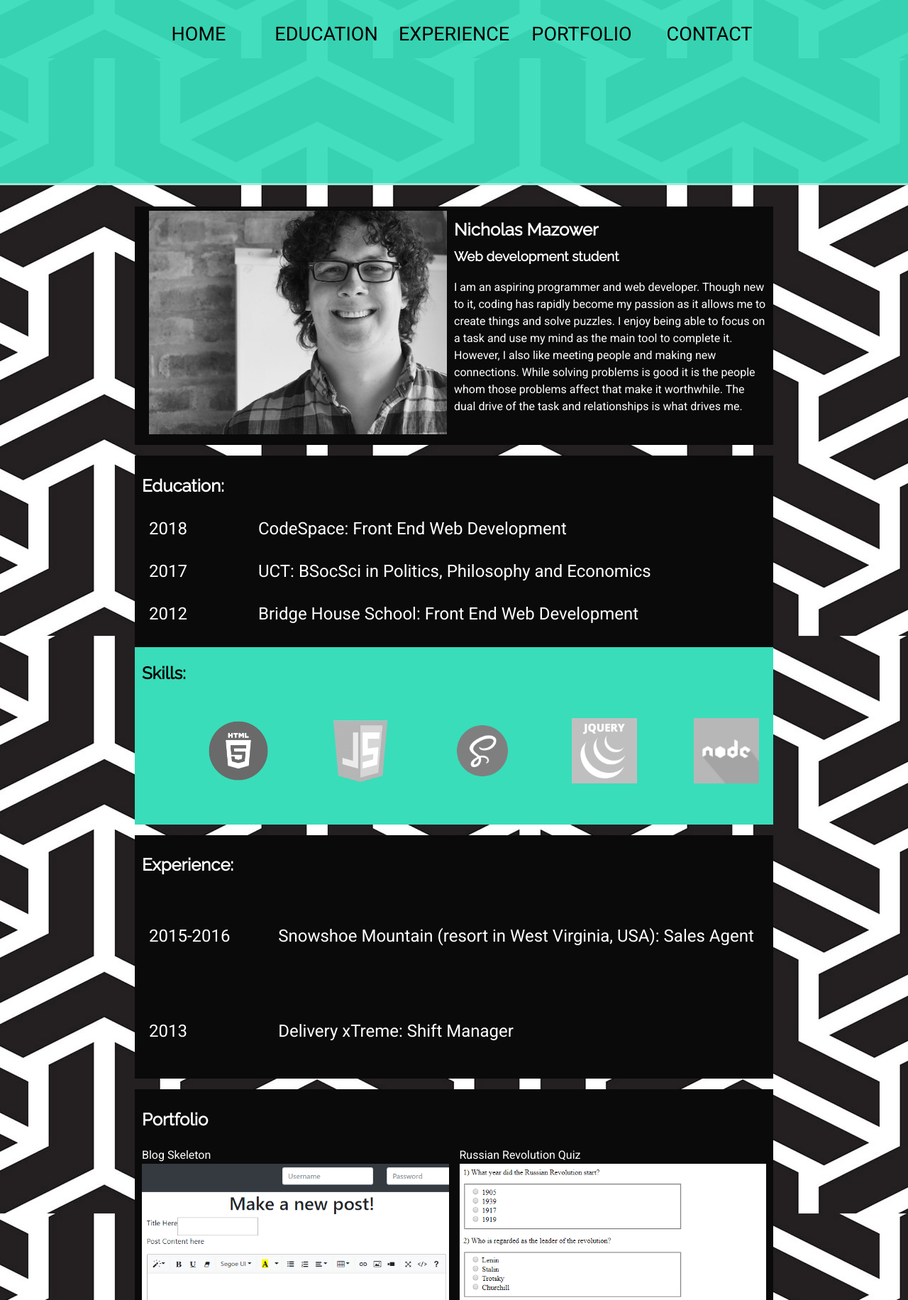
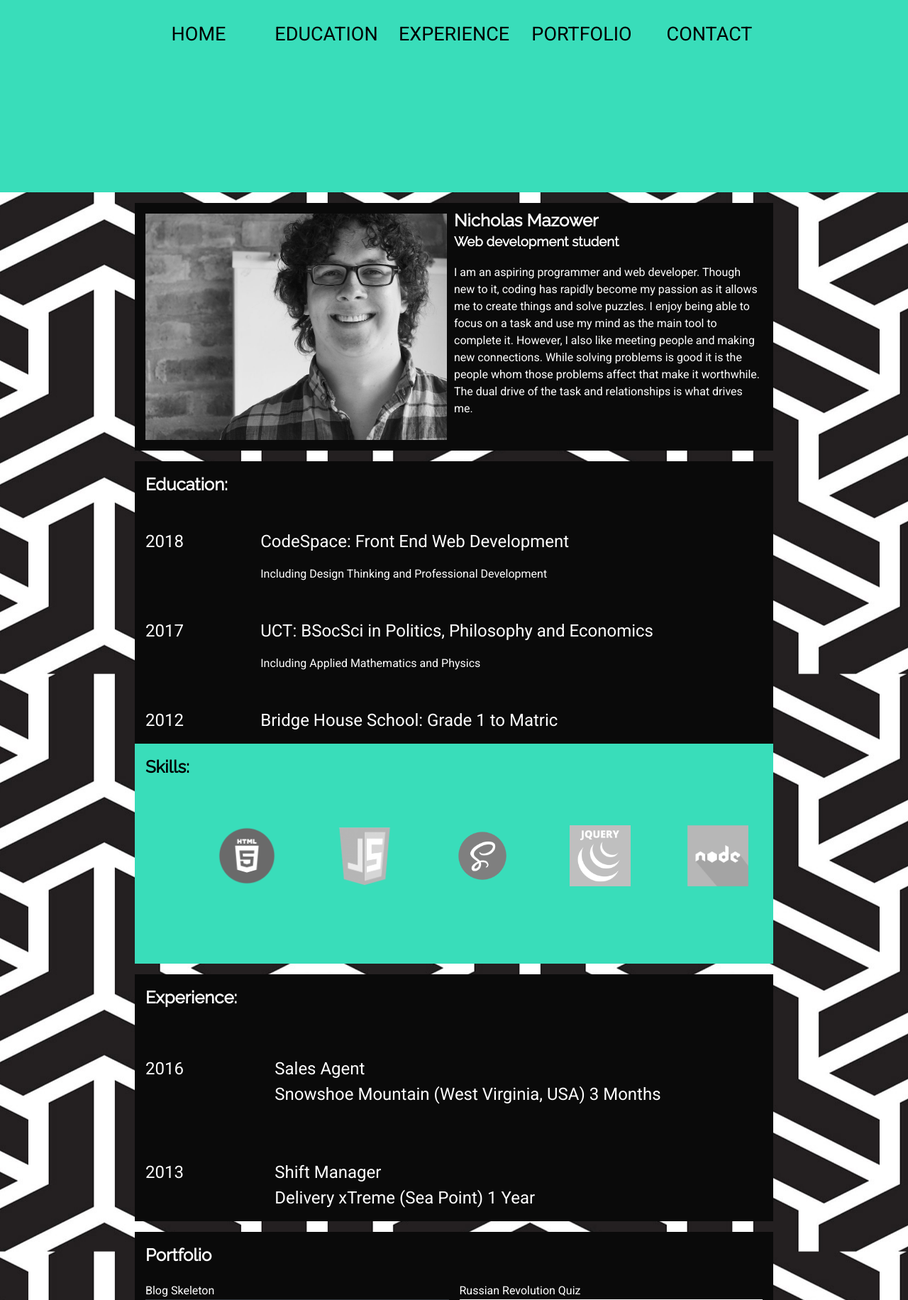
Before and after one commit to PaintingCaves/cv-website, a web app: file index.html in a window 1280 px wide. Shown: the top 1832 px of the page at 71% size. Run offline with its HTML, style and script files only (its server is not run), Linux system fonts and the light colour scheme.

Commit message:
more changes of style

```diff
--- a/assets/css/styles.css
+++ b/assets/css/styles.css
@@ -12,9 +12,23 @@ h1, h2, h3 {
 }
 .educationText{
   font-size: 1.5em;
+  margin-bottom: 0;
 }
 .educationDate{
   padding-right: 100px;
+}
+#eddate1, #eddate2, #eddate3, #edtext1, #edtext2, #edtext3{
+  padding: 0;
+}
+#educationGrid{
+  display: grid;
+  grid-template-columns: 17.5% 87.5%;
+  grid-template-rows: auto auto auto;
+  grid-template-areas:
+  'eddate1 edtext1'
+  'eddate2 edtext2'
+  'eddate3 edtext3';
+  gap: 10px;
 }
 #experienceContent{
   display: grid;
@@ -25,20 +39,24 @@ h1, h2, h3 {
   'date2 text2';
   gap: 10px;
 }
+
 #date1{
   grid-area: date1;
 }
 #date2{
   grid-area: date2;
+  padding-bottom: 0;
 }
 #text1{
   grid-area: text1;
 }
 #text2{
   grid-area: text2;
+  padding-bottom: 0;
 }
 .experienceText{
   font-size: 1.5em;
+  margin-bottom: 0;
 }
 #date1, #date2 {
   padding-left: 0;
@@ -63,11 +81,10 @@ h1, h2, h3 {
 body:not(.owl-carousel) {
   display: grid;
   grid-template-columns:1fr 900px 1fr;
-  grid-template-rows: 10% 4fr 10%;
+  grid-template-rows: 10% 4fr;
   grid-template-areas:
   'header header header'
-  'padding-left body padding-right'
-  'footer footer footer';
+  'padding-left body padding-right';
   grid-gap: 15px;
   height: auto;
   background-image: url("../images/04.jpg");
@@ -106,7 +123,7 @@ body:not(.owl-carousel) {
 .image{
   max-width: 50%;
   height: auto;
-  padding: 1px 10px 10px 10px;
+  padding-right:10px;
   /* border-radius: 25%; */
   /* margin-left: auto;
   margin-right: auto; */
@@ -114,6 +131,11 @@ body:not(.owl-carousel) {
   display: block;
   filter:grayscale(100%);
 
+}
+
+
+#contactContent{
+  margin-bottom: 0;
 }
 .image:hover{
   filter: grayscale(0%);
@@ -138,8 +160,9 @@ body:not(.owl-carousel) {
   display: inline;
 }
 #name-heading{
-  margin-top:10px;
+  margin-top:0px;
   margin-bottom: 0px;
+  line-height: 0.8;
 
 }
 #sub-heading{
@@ -152,13 +175,14 @@ body:not(.owl-carousel) {
   color: white;
   /* border-top: double grey 4px;
   border-bottom: double grey 4px; */
-  padding: 5px 10px;
+  padding: 15px;
   margin-bottom: 15px;
   margin-top: 15px;
   /* border-radius: 5%; */
 }
 #homeContent{
   overflow: auto;
+  margin-top: 0;
 }
 #skillsHeading{
   position: absolute;
@@ -171,7 +195,7 @@ body:not(.owl-carousel) {
 .carousel-div{
   /* border-radius:20%; */
   background-color:rgba(57, 221, 186, 1);
-  height: 250px;
+  height: 280px;
 }
 /* Utility Classes */
 .bumpIn {
@@ -180,6 +204,7 @@ body:not(.owl-carousel) {
 
 #skillsContent{
     background-color:rgba(57, 221, 186, 1);
+    padding: 15px;
 }
 
 .raleway{
@@ -192,8 +217,7 @@ body:not(.owl-carousel) {
   grid-area:header;
   position: sticky;
   top: 0;
-  border-bottom: 3px solid rgba(250, 250, 250, 0.5);
-  background-color:rgba(57, 221, 186, 0.95);
+  background-color:rgba(57, 221, 186, 1);
   z-index: 1000;
   display: grid;
   grid-template-columns: auto 900px auto;
@@ -201,6 +225,9 @@ body:not(.owl-carousel) {
   grid-template-areas:
   'vacant-left navigation vacant-right';
   grid-gap: 15px;
+}
+h2{
+  margin-top: 0;
 }
 #bottomFooter{
   grid-area: footer;
--- a/index.html
+++ b/index.html
@@ -39,10 +39,27 @@
 
         <section class="content" id="educationContent">
           <h2>Education:</h2>
-          <section class="bumpIn">
-            <p class="educationText"><span class="educationDate">2018</span>CodeSpace: Front End Web Development</p>
-            <p class="educationText"><span class="educationDate">2017</span>UCT: BSocSci in Politics, Philosophy and Economics</p>
-            <p class="educationText"><span class="educationDate">2012</span>Bridge House School: Front End Web Development</p>
+          <section id="educationGrid">
+            <div id="eddate1">
+              <p class="educationText">2018</p>
+            </div>
+            <div id="edtext1">
+              <p class="educationText">CodeSpace: Front End Web Development</p>
+              <p>Including Design Thinking and Professional Development</p>
+            </div>
+            <div id="eddate2">
+              <p class="educationText">2017</p>
+            </div>
+            <div id="edtext2">
+              <p class="educationText">UCT: BSocSci in Politics, Philosophy and Economics</p>
+              <p>Including Applied Mathematics and Physics</p>
+            </div>
+            <div id="eddate3">
+              <p class="educationText">2012</p>
+            </div>
+            <div id="edtext3">
+              <p class="educationText">Bridge House School: Grade 1 to Matric</p>
+            </div>
             <!-- <h3>CodeSpace</h3>
             <p>Course: Front End Web Development</p>
             <p>Years: 2018</p>
@@ -64,7 +81,7 @@
         </section>
         </section>
         <section class="" id="skillsContent">
-          <h2 id="skillsHeading" class="bumpIn">Skills:</h2>
+          <h2 id="skillsHeading" class="">Skills:</h2>
           <div class="owl-carousel owl-theme carousel-div">
             <div><img class="grayscale" src="assets/images/skills/if_HTML_Logo_65687.png" alt=""></div>
             <div><img class="grayscale" src="assets/images/skills/js.png" alt=""></div>
@@ -79,11 +96,11 @@
           <h2>Experience:</h2>
 
 
-          <section class="bumpIn" id="experienceContent">
-            <div id="date1"><p class="experienceText">2015-2016</p></div>
-            <div id="text1"><p class="experienceText">Snowshoe Mountain (resort in West Virginia, USA): Sales Agent</p></div>
+          <section class="" id="experienceContent">
+            <div id="date1"><p class="experienceText">2016</p></div>
+            <div id="text1"><p class="experienceText">Sales Agent<br> Snowshoe Mountain (West Virginia, USA) 3 Months</p></div>
             <div id="date2"><p class="experienceText">2013</p></div>
-            <div id="text2"><p class="experienceText">Delivery xTreme: Shift Manager</p></div>
+            <div id="text2"><p class="experienceText">Shift Manager<br> Delivery xTreme (Sea Point) 1 Year</p></div>
 
 
           <!-- <h3>Snowshoe Mountain (resort in West Virginia, USA)</h3>
@@ -145,7 +162,7 @@
               <li class="contact-list-item" ><a class="contactListLink" target="_top" href="mailto:nicholasmazower@gmail.com">nicholasmazower@gmail.com</a></li>
               <li class="contact-list-item"><a class="contactListLink" target="_blank" href="https://www.linkedin.com/in/nicholas-mazower-920378149/">LinkedIn</a></li>
               <li class="contact-list-item"><a class="contactListLink" target="_blank" href="https://github.com/PaintingCaves/">Github</a></li>
-              <li class="contact-list-item">☎ 072 041 2132</li>
+              <li class="contact-list-item contactListLink">☎ 072 041 2132</li>
             </ul>
           </section>
 
@@ -154,7 +171,6 @@
       <div class="" id="paddingRight">
 
       </div>
-      <footer id="bottomFooter"></footer>
   </body>
 <script src="https://ajax.googleapis.com/ajax/libs/jquery/3.3.1/jquery.min.js"></script>
 <script src="assets/OwlCarousel2-2.3.4/dist/owl.carousel.min.js"></script>
```
